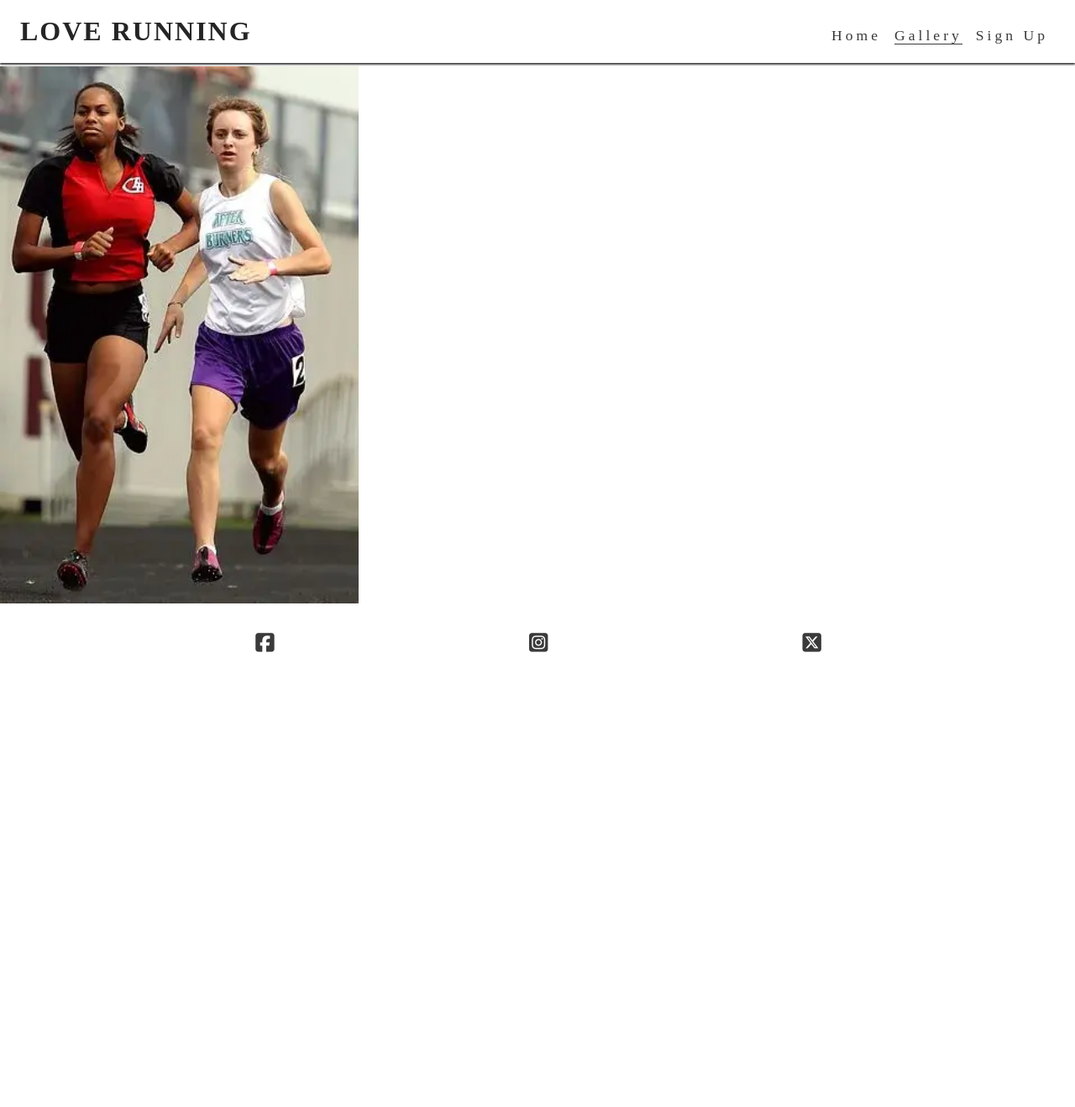
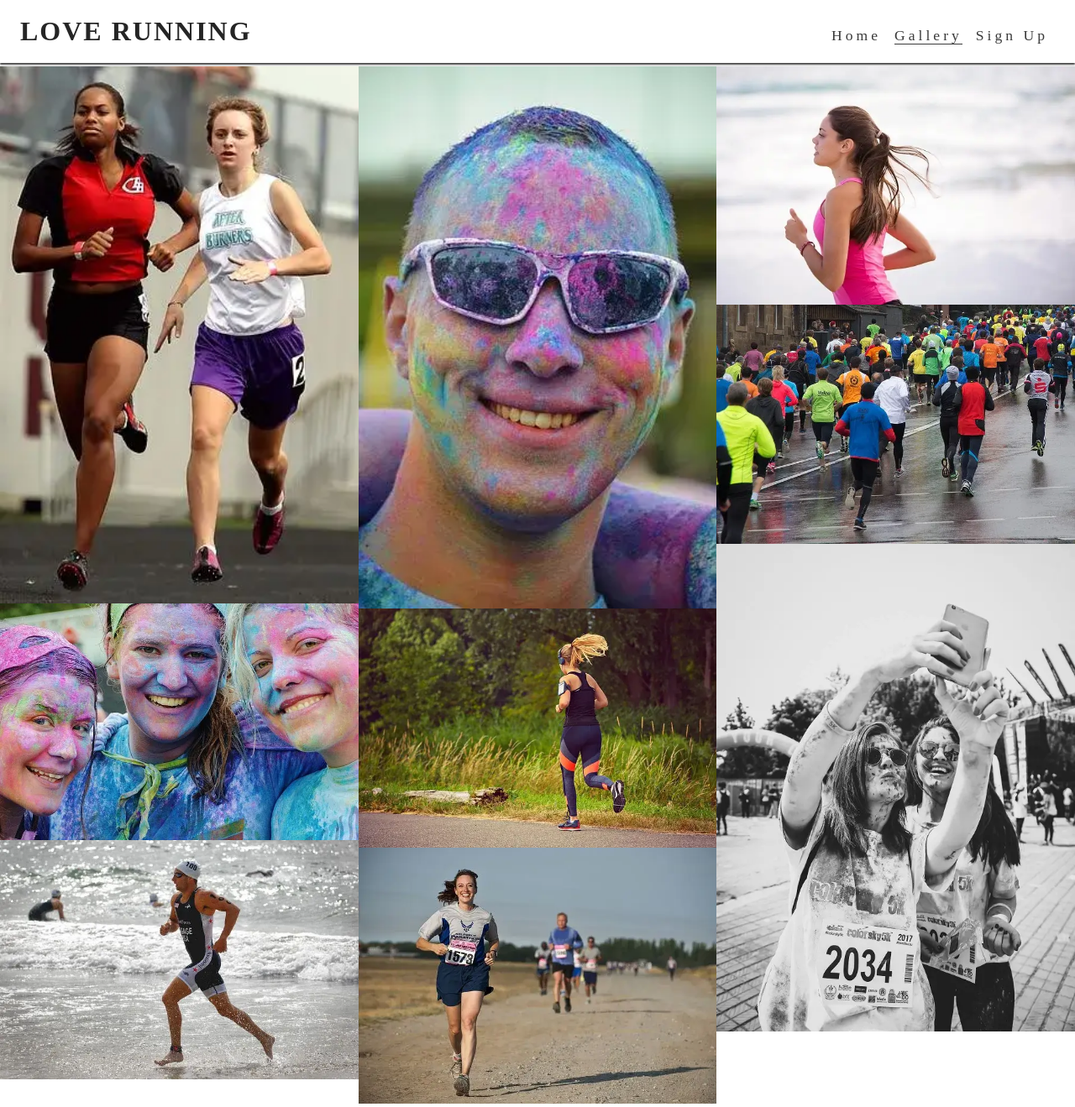
Before and after one commit to egg3552/love-running-project, a plain HTML site: page gallery.html in a window 1280 px wide. Shown: the top 1319 px of the page at 84% size. Before the commit the page ends 800 px from the top, so only its background shows below. Drawn offline with Linux system fonts and the light colour scheme.

Commit message:
fix gallery

```diff
--- a/gallery.html
+++ b/gallery.html
@@ -8,16 +8,21 @@
         <!-- Responsive viewport for mobile devices -->
         <meta name="viewport" content="width=device-width, initial-scale=1.0">
         <!-- Page description for search engines -->
-        <meta name="description" content="Love running. Club for runners in Dublin, Ireland. Urban running, trail running. Dublin docklands and Phoenix Park.">
+        <meta name="description"
+            content="Love running. Club for runners in Dublin, Ireland. Urban running, trail running. Dublin docklands and Phoenix Park.">
         <!-- Keywords for SEO -->
-        <meta name="keywords" content="love running, run, running club, runners, Ireland, Dublin, sport, exercise">
+        <meta name="keywords"
+            content="love running, run, running club, runners, Ireland, Dublin, sport, exercise">
 
         <!-- title -->
         <title>Love Running - Gallery</title>
         <!-- Favicon -->
-        <link rel="apple-touch-icon" sizes="180x180" href="assets/favicon/apple-touch-icon.png">
-        <link rel="icon" type="image/png" sizes="32x32" href="assets/favicon/favicon-32x32.png">
-        <link rel="icon" type="image/png" sizes="16x16" href="assets/favicon/favicon-16x16.png">
+        <link rel="apple-touch-icon" sizes="180x180"
+            href="assets/favicon/apple-touch-icon.png">
+        <link rel="icon" type="image/png" sizes="32x32"
+            href="assets/favicon/favicon-32x32.png">
+        <link rel="icon" type="image/png" sizes="16x16"
+            href="assets/favicon/favicon-16x16.png">
         <!-- Stylesheet -->
         <link rel="stylesheet" href="assets/css/style.css">
 
@@ -51,7 +56,24 @@
         <main>
             <section id="idgallry"></section>
             <div id="photos">
-                <img src="assets/images\athletes.webp" alt="Two athletes running together">
+                <img src="assets/images/athletes.webp"
+                    alt="Two athletes running together">
+                <img src="assets/images/girls.webp"
+                    alt="Three girls at charity paint running festival">
+                <img src="assets/images/runner3.webp"
+                    alt="Solo male runner jogging on beach">
+                <img src="assets/images/man.webp"
+                    alt="Man at charity paint running festival">
+                <img src="assets/images/runner1.webp"
+                    alt="Solo female runner jogging through Phoenix Park">
+                <img src="assets/images/runner2.webp"
+                    alt="Runners competing in marathon">
+                <img src="assets/images/runner4.webp"
+                    alt="Solo female runner jogging on beach">
+                <img src="assets/images/running_gang.webp"
+                    alt="Large group of runners taking part in a marathon on a rainy day">
+                <img src="assets/images/mud-run.webp"
+                    alt="Two women runners taking a muddy selfie after the Mud Runners championship">
             </div>
         </main>
 
```
